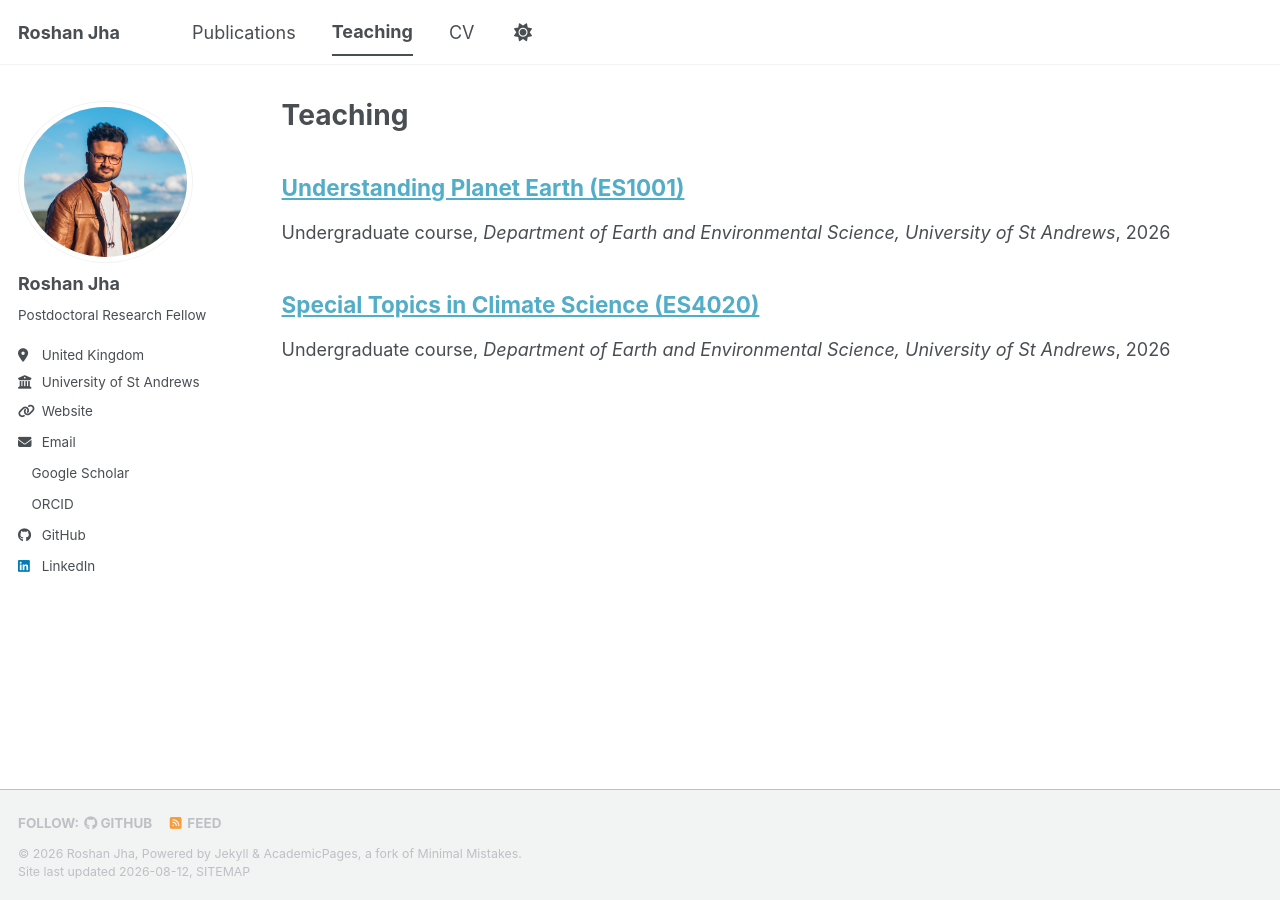
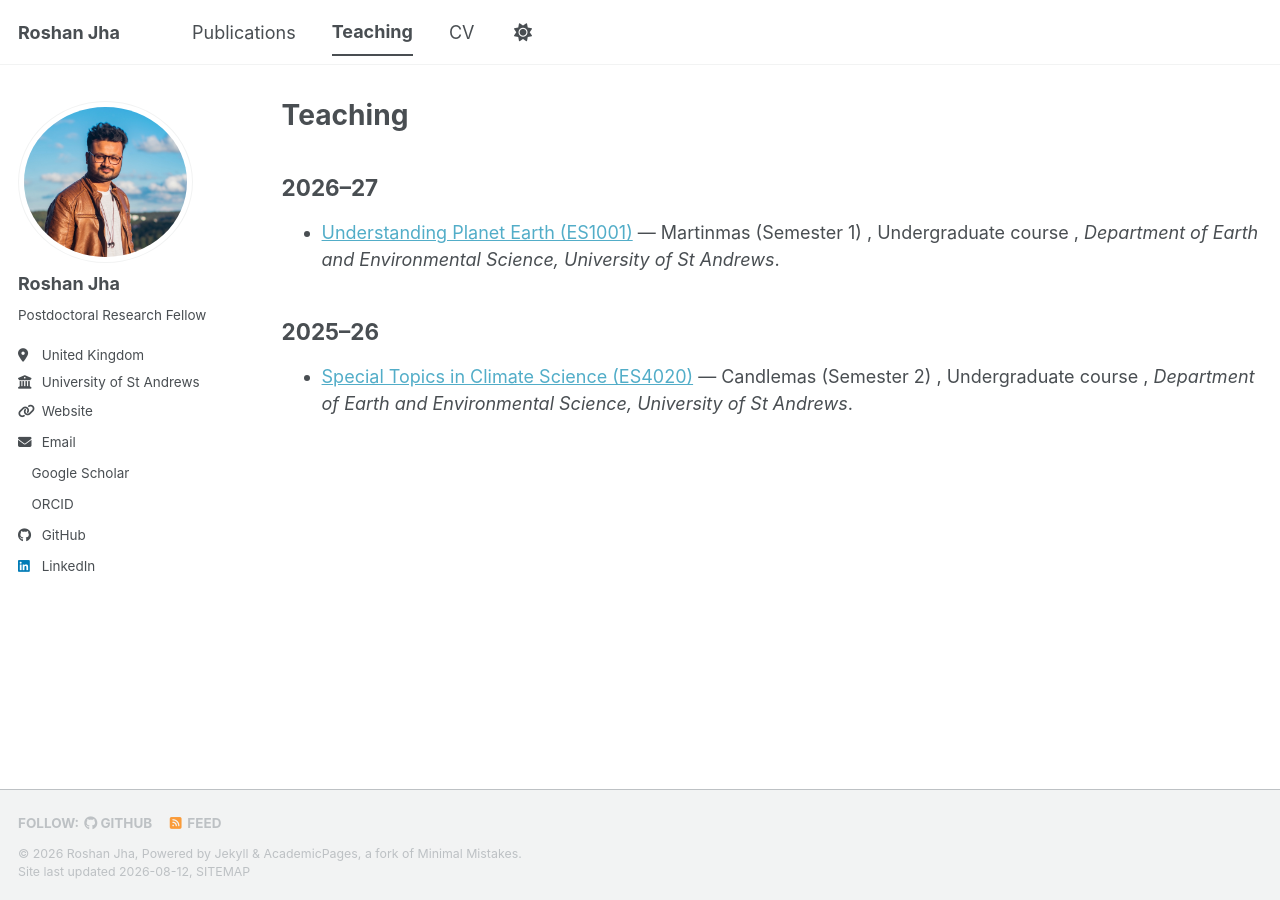
Before and after one commit to zharoshan94/zharoshan94.github.io, a Jekyll site: the page built from _pages/teaching.html, in a window 1280 px wide. Built offline with Jekyll 4.4.1, drawn with Linux system fonts in a browser that asks for light colours; a style sheet for code colours, icons or effects is not loaded.

Commit message:
Update teaching format

```diff
--- a/_pages/teaching.html
+++ b/_pages/teaching.html
@@ -7,6 +7,27 @@ author_profile: true
 
 {% include base_path %}
 
-{% for post in site.teaching reversed %}
-  {% include archive-single.html %}
+{% assign teaching_items = site.teaching | sort: "date" | reverse %}
+{% assign teaching_by_year = teaching_items | group_by: "academic_year" %}
+
+{% for year in teaching_by_year %}
+  <h2>{{ year.name }}</h2>
+
+  <ul>
+    {% for item in year.items %}
+      <li>
+        {% if item.url %}
+          <a href="{{ item.url | relative_url }}">{{ item.title }}</a>
+        {% else %}
+          {{ item.title }}
+        {% endif %}
+
+        {% if item.semester %} — {{ item.semester }}{% endif %}
+
+        {% if item.type %}, {{ item.type }}{% endif %}
+
+        {% if item.venue %}, <em>{{ item.venue }}</em>{% endif %}.
+      </li>
+    {% endfor %}
+  </ul>
 {% endfor %}
--- a/_teaching/2026-autumn-teaching-2.md
+++ b/_teaching/2026-autumn-teaching-2.md
@@ -1,11 +1,13 @@
 ---
 title: "Understanding Planet Earth (ES1001)"
 collection: teaching
+permalink: /teaching/understanding-planet-earth/
+date: 2026-09-01
+academic_year: "2026–27"
+semester: "Martinmas (Semester 1)"
 type: "Undergraduate course"
-permalink: /teaching/understanding-planet-earth
 venue: "Department of Earth and Environmental Science, University of St Andrews"
-date: 2026-09-01
-location: "St Andrews, UK"
+share: false
 ---
 
 <div style="text-align: justify;" markdown="1">
--- a/_teaching/2026-spring-teaching-1.md
+++ b/_teaching/2026-spring-teaching-1.md
@@ -1,11 +1,13 @@
 ---
 title: "Special Topics in Climate Science (ES4020)"
 collection: teaching
+permalink: /teaching/special-topics-climate-science/
+date: 2026-01-01
+academic_year: "2025–26"
+semester: "Candlemas (Semester 2)"
 type: "Undergraduate course"
-permalink: /teaching/special-topics-climate-science
 venue: "Department of Earth and Environmental Science, University of St Andrews"
-date: 2026-03-01
-location: "St Andrews, UK"
+share: false
 ---
 
 <div style="text-align: justify;" markdown="1">
```
